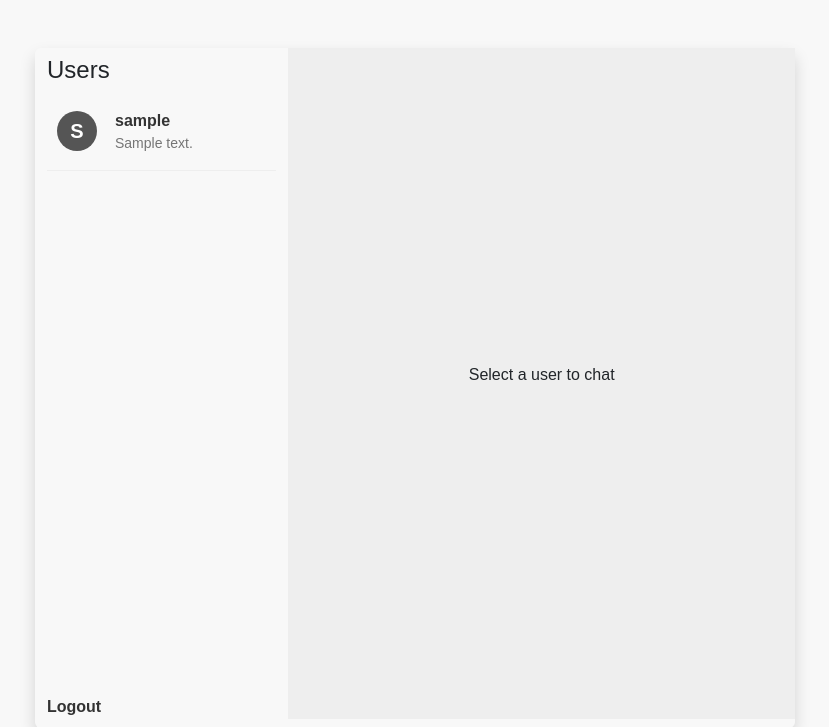
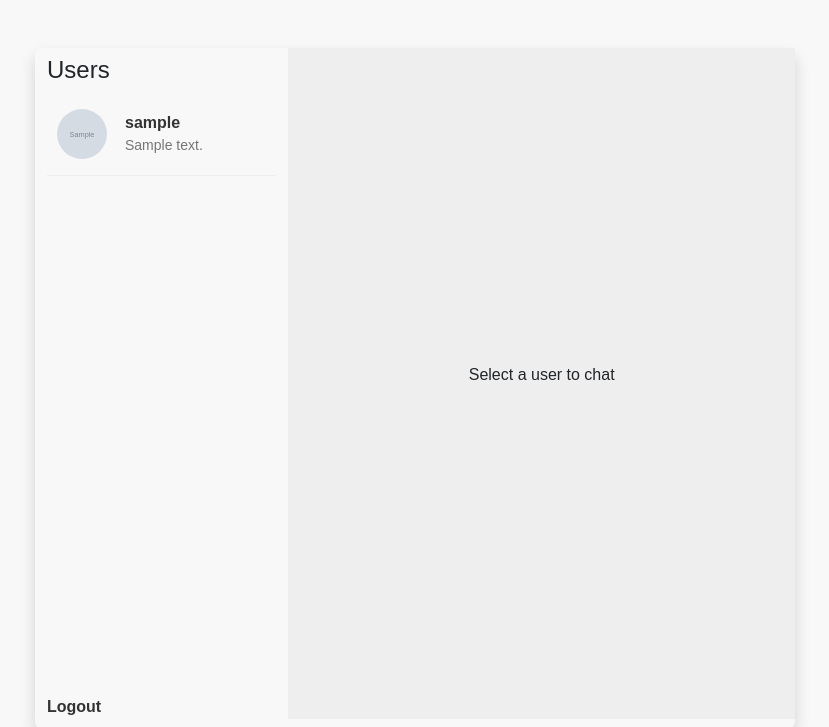
Before and after one commit to Hack-Shark/TangiTalk, a Django app: template templates/home/index.html in a window 1280 px wide. Shown: the top 727 px of the page, without its empty margins (225-1054 px from the left). Run offline with Django 4.2, Linux system fonts and the light colour scheme; the template is opened without the code that fills it: values that come from a table or form of the project are taken from there, others are empty; a user stored in the database is signed in; tables that the repository leaves empty hold one stand-in row (values such as "Sample post"); grey boxes marked "Sample" are stand-in pictures; some libraries are stand-ins or nearby versions.

Commit message:
profile img

```diff
--- a/chat/views.py
+++ b/chat/views.py
@@ -15,6 +15,7 @@ def chat(request, room_name):
         chats = Message.objects.filter(room=room.first()).order_by('timestamp')
 
     context = {
+        'user':user,
         'chats': chats,
         'room_name': room_name,
         'users': User.objects.exclude(username=request.user)
--- a/templates/core/user-list.html
+++ b/templates/core/user-list.html
@@ -5,7 +5,7 @@
   {% for user in users %}
     <a class="user d-block mb-2 py-2 {% if user.username in request.path %}active{% endif %}" href="{% url 'chat' user %}">
       <div class="d-flex align-items-center gap-2">
-        <div class="avatar d-flex align-items-center justify-content-center fw-bold text-white">{{user.username|upper|first}}</div>
+        <img id="sender-profile-photo" src="../../media/{{ user.profile.image }}" alt="Sender Profile Photo" style="width: 50px; height: 50px; border-radius: 50%;" />
         <div>
           <span class="name d-block">{{user}}</span>
           <span id="last-message" class="message d-block">{{ user|last_message:request.user|truncatechars:15 }}</span>
```
